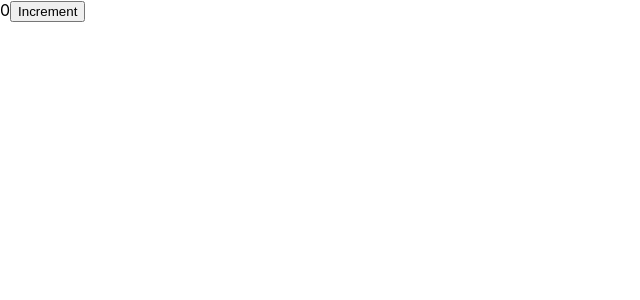
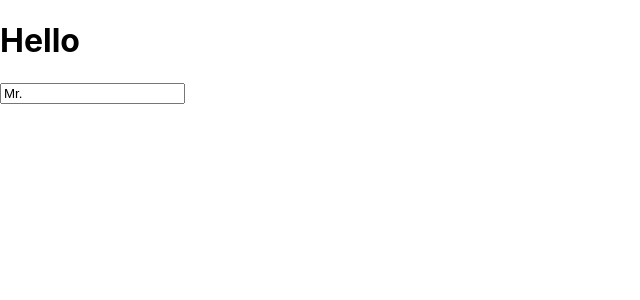
Before and after one commit to 6233/react-hook-practice, a React (Create React App) app: page / in a window 1280 px wide. Shown: the top 300 px of the page, without its empty margins (0-640 px from the left). Built offline with nearby package versions, Linux system fonts and the light colour scheme.

Commit message:
useInput

```diff
--- a/src/App.js
+++ b/src/App.js
@@ -2,13 +2,22 @@
 import React, { Component, useState } from 'react';
 import './App.css';
 
+const useInput = initialValue => {
+  const [value, setValue] = useState(initialValue);
+  const onChange = event => {
+    console.log(event.target);
+  }
+  return {value, onChange};
+}
+
+
 const App = () => {
-  const [ count , setCount ] = useState(0);
+  const name = useInput("Mr.");
   return (
-    <>
-      { count }
-      <button onClick = { () => setCount(count +1) } >Increment</button>
-    </>
+    <div cvlassName = "App">
+        <h1>Hello</h1>
+        <input placeholder="Name" {...name} />
+    </div>
   );
 }
 
```
